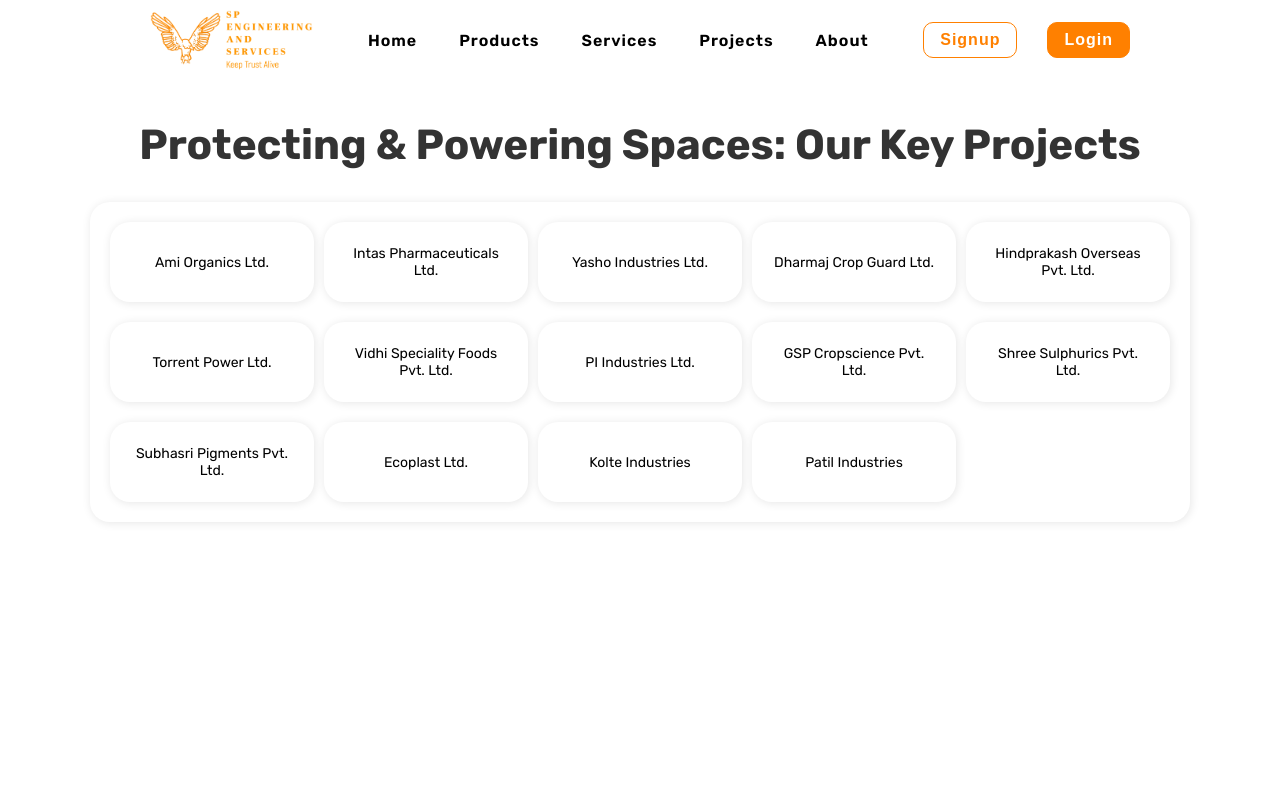
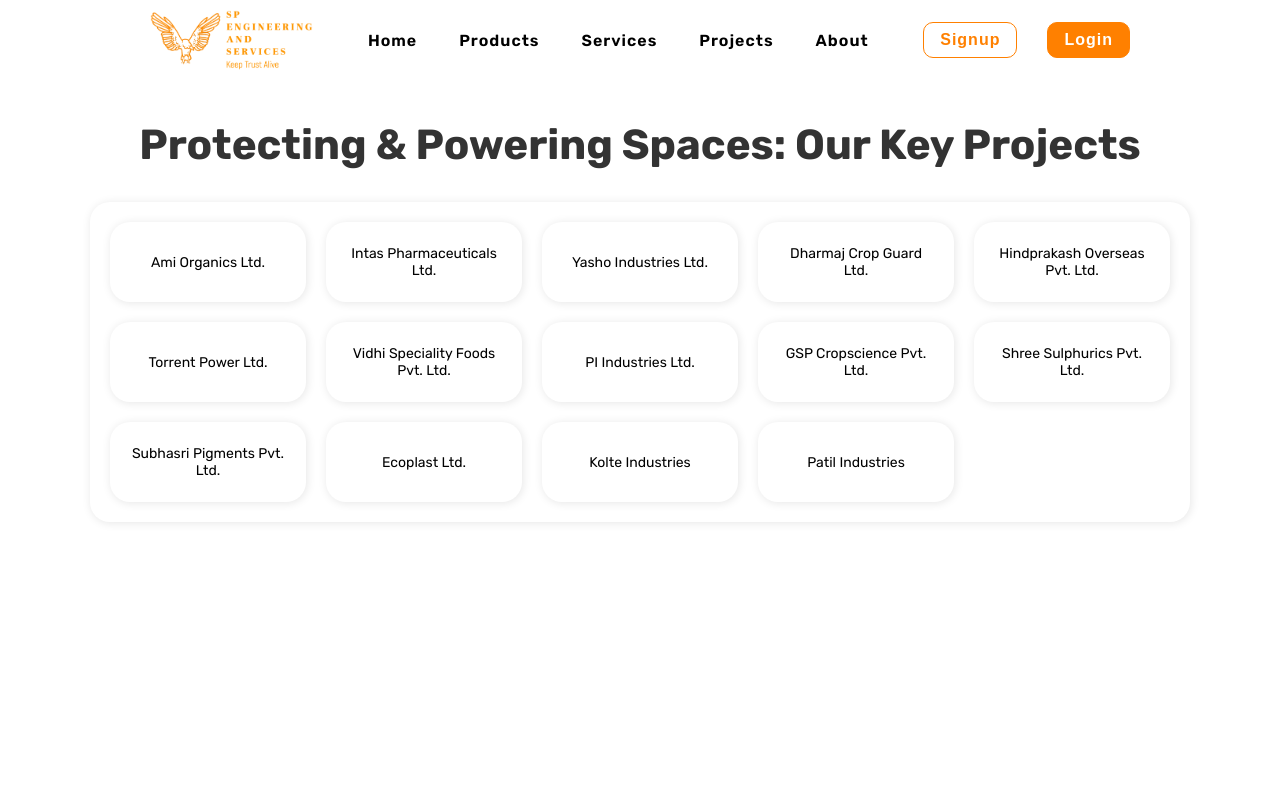
Before and after one commit to Kaustubh2000-maker/sp-engineering-frontend, a React (Vite) app: page /projects in a window 1280 px wide. Shown: the top 800 px of the page. Built offline with nearby package versions, Linux system fonts and the light colour scheme.

Commit message:
select div complete

```diff
--- a/src/scss/_projectsPage.scss
+++ b/src/scss/_projectsPage.scss
@@ -22,7 +22,7 @@
   grid-template-columns: repeat(5, 1fr);
   padding: 2rem;
   row-gap: 2rem;
-  column-gap: 1rem;
+  column-gap: 2rem;
   align-items: center;
   border-radius: 20px;
   justify-content: center;
@@ -39,7 +39,7 @@
   padding: 2rem;
   border-radius: 20px;
   box-shadow: 1px 1px 10px rgba(0, 0, 0, 0.1);
-  transition: all 0.3s;
+  transition: all 0.5s;
 }
 
 .proj-sel-card:hover {
```
